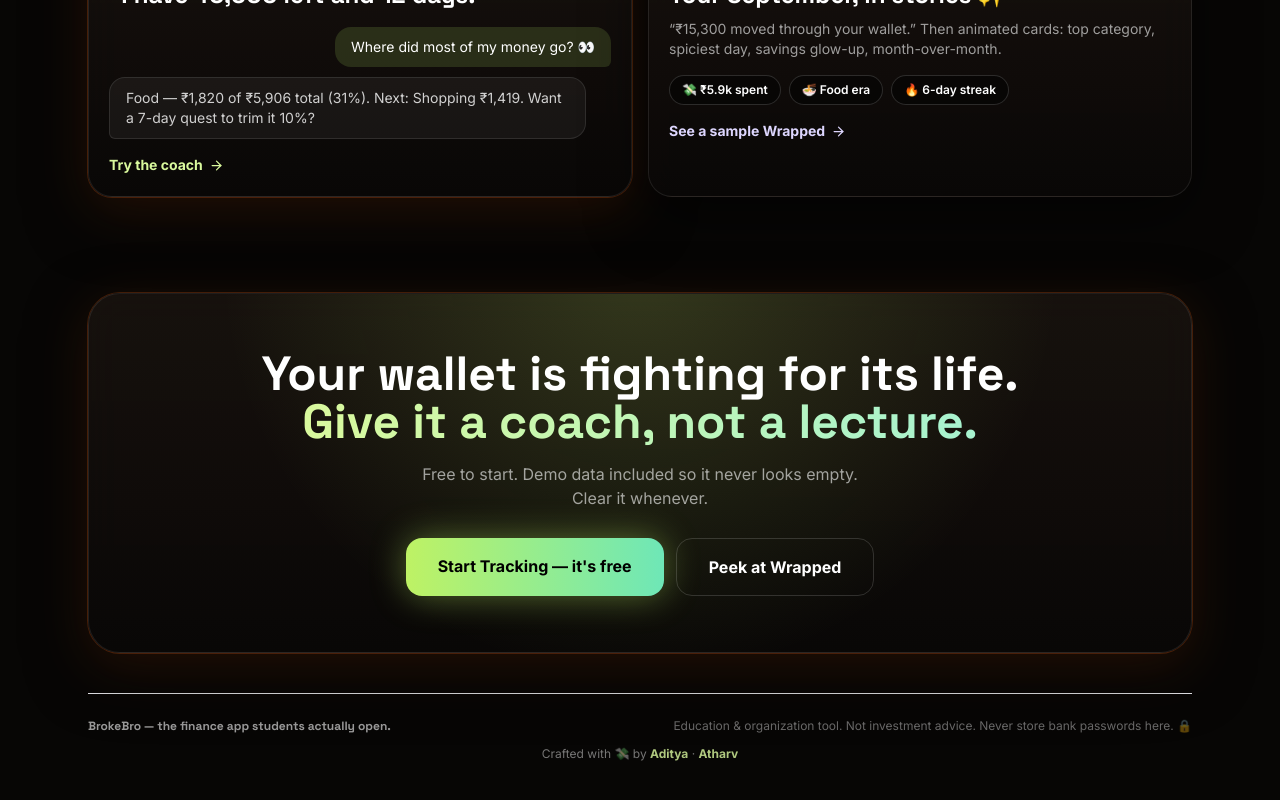
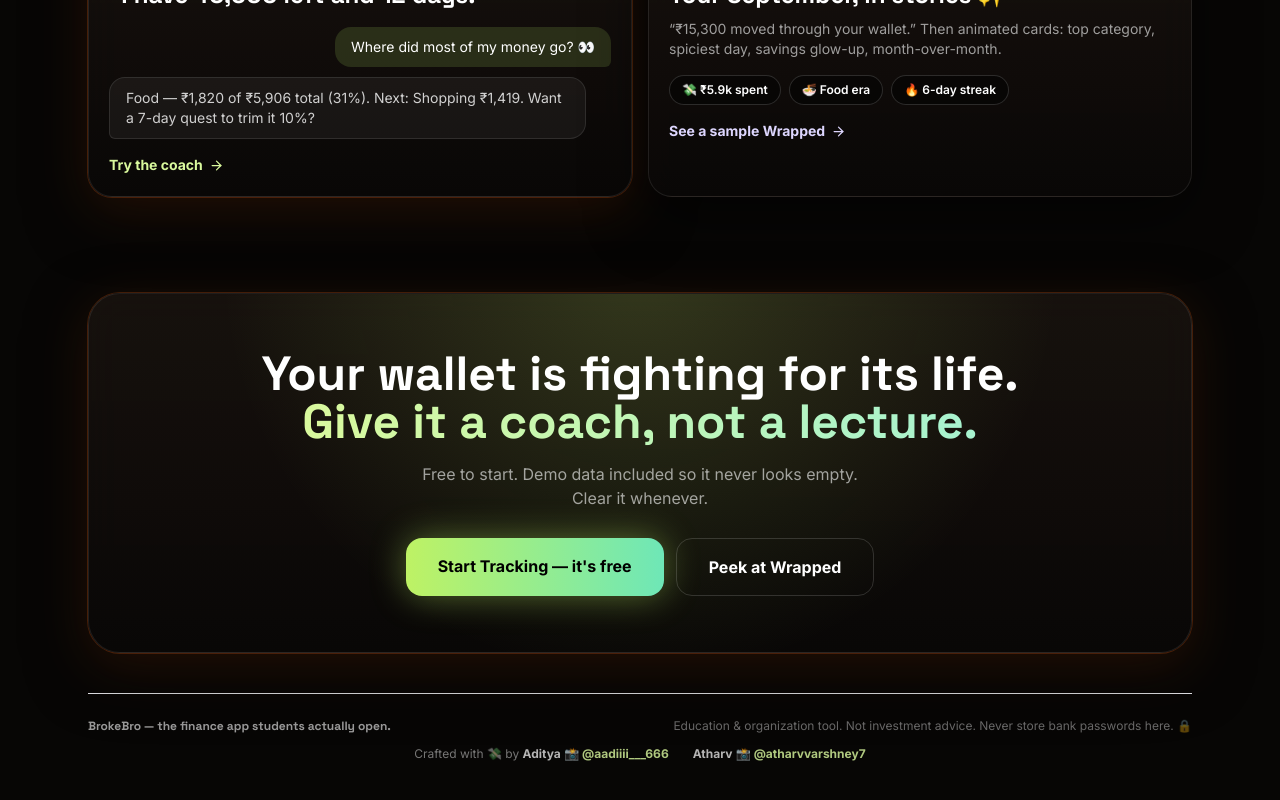
Before and after one commit to kumaraditya666/brokebro, a Next.js app: page / in a window 1280 px wide. Shown: the part 1699-2499 px from the top of the page. Built offline with nearby package versions, Linux system fonts and the light colour scheme.

Commit message:
Credits: names + separate spaced insta links

```diff
--- a/app/profile/page.tsx
+++ b/app/profile/page.tsx
@@ -101,13 +101,19 @@
 
       <Card className="mt-4 text-center">
         <p className="text-xs font-bold uppercase tracking-[0.2em] text-white/40">Crafted with 💸 by</p>
-        <div className="mt-2 flex items-center justify-center gap-3">
-          <a href="https://www.instagram.com/aadiiii___666" target="_blank" rel="noopener noreferrer" className="rounded-2xl border border-white/10 bg-white/5 px-5 py-2.5 text-sm font-bold transition hover:border-lime-300/40 hover:text-lime-200">
-            📸 Aditya
-          </a>
-          <a href="https://www.instagram.com/atharvvarshney7" target="_blank" rel="noopener noreferrer" className="rounded-2xl border border-white/10 bg-white/5 px-5 py-2.5 text-sm font-bold transition hover:border-lime-300/40 hover:text-lime-200">
-            📸 Atharv
-          </a>
+        <div className="mt-3 flex flex-col items-center justify-center gap-3 sm:flex-row sm:gap-8">
+          <div className="flex items-center gap-3">
+            <span className="font-display text-lg font-extrabold">Aditya</span>
+            <a href="https://www.instagram.com/aadiiii___666" target="_blank" rel="noopener noreferrer" className="rounded-2xl border border-white/10 bg-white/5 px-4 py-2 text-sm font-bold text-lime-200/80 transition hover:border-lime-300/40 hover:text-lime-200">
+              📸 @aadiiii___666
+            </a>
+          </div>
+          <div className="flex items-center gap-3">
+            <span className="font-display text-lg font-extrabold">Atharv</span>
+            <a href="https://www.instagram.com/atharvvarshney7" target="_blank" rel="noopener noreferrer" className="rounded-2xl border border-white/10 bg-white/5 px-4 py-2 text-sm font-bold text-lime-200/80 transition hover:border-lime-300/40 hover:text-lime-200">
+              📸 @atharvvarshney7
+            </a>
+          </div>
         </div>
       </Card>
     </AppShell>
--- a/components/brokebro/Landing.tsx
+++ b/components/brokebro/Landing.tsx
@@ -169,12 +169,16 @@
             <span className="font-display font-bold text-white/60">BrokeBro — the finance app students actually open.</span>
             <span>Education & organization tool. Not investment advice. Never store bank passwords here. 🔒</span>
           </div>
-          <p className="mt-3 text-center text-white/45">
-            Crafted with 💸 by{" "}
-            <a href="https://www.instagram.com/aadiiii___666" target="_blank" rel="noopener noreferrer" className="font-bold text-lime-200/80 hover:text-lime-200 hover:underline">Aditya</a>
-            {" "}·{" "}
-            <a href="https://www.instagram.com/atharvvarshney7" target="_blank" rel="noopener noreferrer" className="font-bold text-lime-200/80 hover:text-lime-200 hover:underline">Atharv</a>
-          </p>
+          <div className="mt-3 flex flex-wrap items-center justify-center gap-x-6 gap-y-2 text-white/45">
+            <span>
+              Crafted with 💸 by <b className="text-white/70">Aditya</b>{" "}
+              <a href="https://www.instagram.com/aadiiii___666" target="_blank" rel="noopener noreferrer" className="font-bold text-lime-200/80 hover:text-lime-200 hover:underline">📸 @aadiiii___666</a>
+            </span>
+            <span>
+              <b className="text-white/70">Atharv</b>{" "}
+              <a href="https://www.instagram.com/atharvvarshney7" target="_blank" rel="noopener noreferrer" className="font-bold text-lime-200/80 hover:text-lime-200 hover:underline">📸 @atharvvarshney7</a>
+            </span>
+          </div>
         </footer>
       </section>
     </div>
```
Also changed, not shown: public/sw.js.
